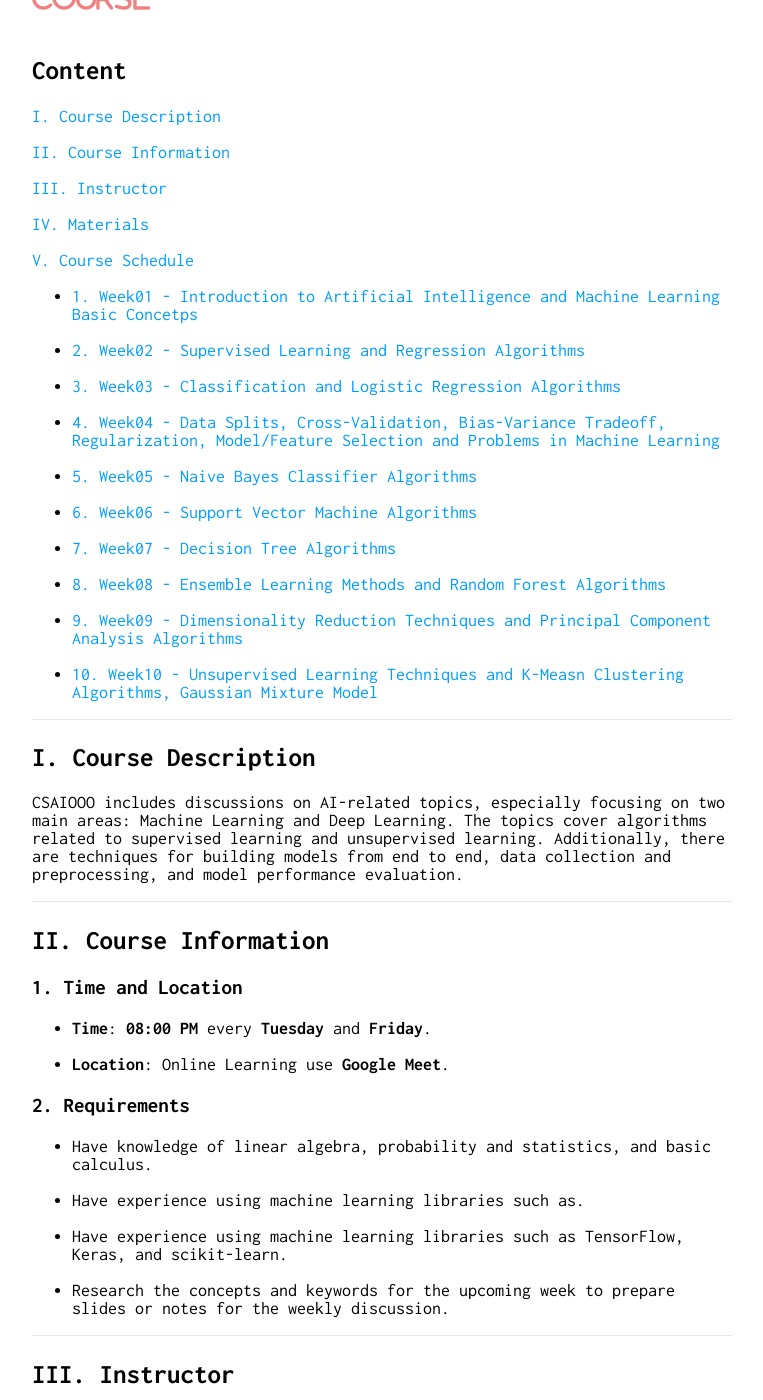
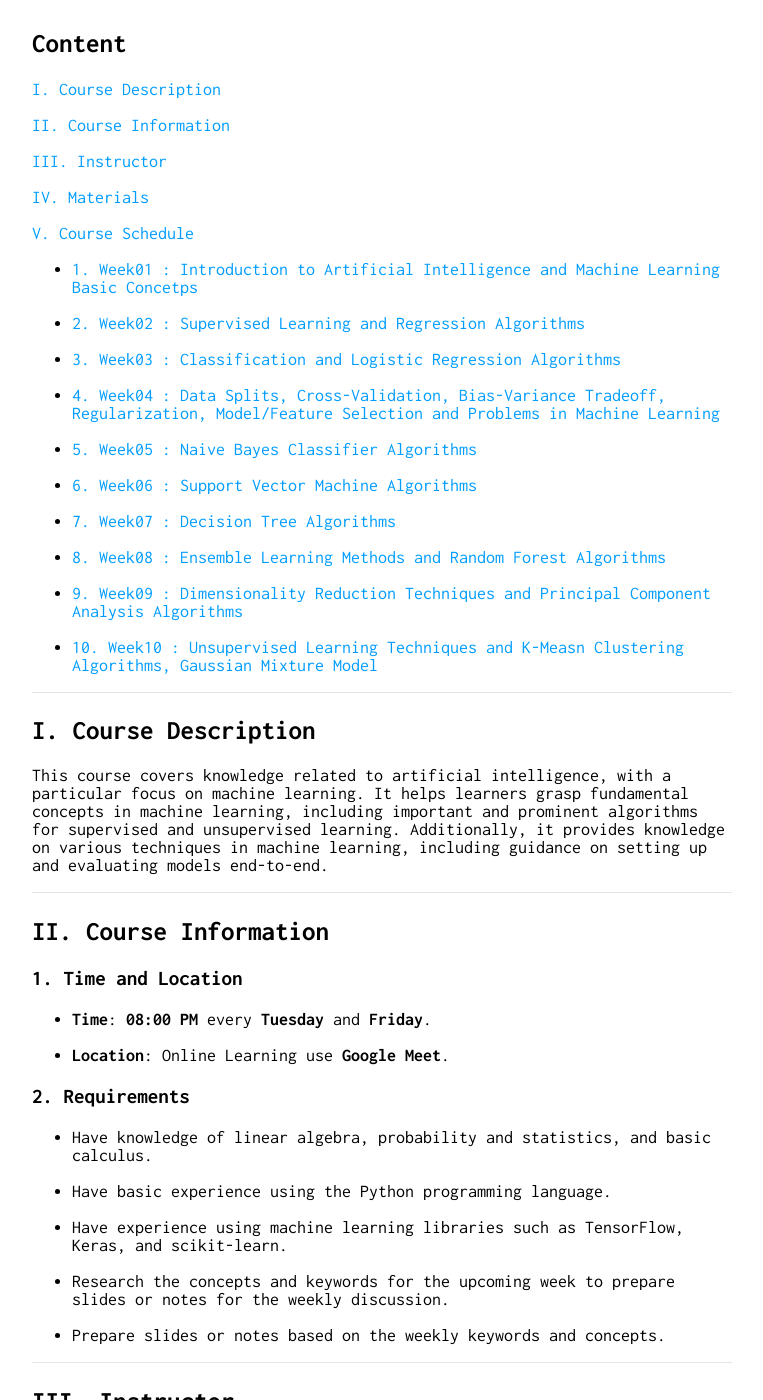
Before and after one commit to nguyenthaihoc02/About-Me, a Jekyll site: the page built from course_all/csai_000.md, in a window 1280 px wide and 1400 px high, scrolled down 205 px. Shown: the whole window, without its empty margins (258-1021 px from the left). Built offline with Jekyll 4.4.1, drawn with Linux system fonts in a browser that asks for light colours; some of the changed text lies outside the part shown.

Commit message:
update course

```diff
--- a/course_all/csai_000.md
+++ b/course_all/csai_000.md
@@ -2,7 +2,7 @@
 layout: default
 ---
 
-<h2 class="fa-solid fa-award" style="color: #F08080;"> CSAI000 : ARTIFICIAL INTELLIGENCE COURSE </h2>
+<h2 class="fa-solid fa-award" style="color: #F08080;"> CSML000 : MACHINE LEARNING COURSE </h2>
 
 ## Content
 
@@ -16,29 +16,29 @@ layout: default
 
 [V. Course Schedule](#v-course-schedule)
 
-* [1. Week01 - Introduction to Artificial Intelligence and Machine Learning Basic Concetps](#week01---introduction-to-artificial-intelligence-and-machine-learning-basic-concepts)
+* [1. Week01 : Introduction to Artificial Intelligence and Machine Learning Basic Concetps](#week01---introduction-to-artificial-intelligence-and-machine-learning-basic-concepts)
 
-* [2. Week02 - Supervised Learning and Regression Algorithms](#week02---suppervised-learning-and-regression-algorithms)
+* [2. Week02 : Supervised Learning and Regression Algorithms](#week02---suppervised-learning-and-regression-algorithms)
 
-* [3. Week03 - Classification and Logistic Regression Algorithms](#week03---classification-and-logistic-regression-algorithms)
+* [3. Week03 : Classification and Logistic Regression Algorithms](#week03---classification-and-logistic-regression-algorithms)
 
-* [4. Week04 - Data Splits, Cross-Validation, Bias-Variance Tradeoff, Regularization, Model/Feature Selection and Problems in Machine Learning](#week04---data-split-cross-validation-bias-variance-tradeoff-regularization-modelfeature-selection-and-problems-in-machine-learning)
+* [4. Week04 : Data Splits, Cross-Validation, Bias-Variance Tradeoff, Regularization, Model/Feature Selection and Problems in Machine Learning](#week04---data-split-cross-validation-bias-variance-tradeoff-regularization-modelfeature-selection-and-problems-in-machine-learning)
 
-* [5. Week05 - Naive Bayes Classifier Algorithms](#week05---naive-bayes-classifier-algorithms)
+* [5. Week05 : Naive Bayes Classifier Algorithms](#week05---naive-bayes-classifier-algorithms)
 
-* [6. Week06 - Support Vector Machine Algorithms](#week06---support-vector-machine-algorithms)
+* [6. Week06 : Support Vector Machine Algorithms](#week06---support-vector-machine-algorithms)
 
-* [7. Week07 - Decision Tree Algorithms](#week07---decision-tree-algorithms)
+* [7. Week07 : Decision Tree Algorithms](#week07---decision-tree-algorithms)
 
-* [8. Week08 - Ensemble Learning Methods and Random Forest Algorithms](#week08---ensemble-method-and-random-forest-algorithms)
+* [8. Week08 : Ensemble Learning Methods and Random Forest Algorithms](#week08---ensemble-method-and-random-forest-algorithms)
 
-* [9. Week09 - Dimensionality Reduction Techniques and Principal Component Analysis Algorithms](#week09---dimensionality-reduction-techniques-and-principal-component-analysis-algorithms)
+* [9. Week09 : Dimensionality Reduction Techniques and Principal Component Analysis Algorithms](#week09---dimensionality-reduction-techniques-and-principal-component-analysis-algorithms)
 
-* [10. Week10 - Unsupervised Learning Techniques and K-Measn Clustering Algorithms, Gaussian Mixture Model](#week10---unsupervised-learning-techniques-k-measn-clusteringgaussian-mixture-model-algorithms)
+* [10. Week10 : Unsupervised Learning Techniques and K-Measn Clustering Algorithms, Gaussian Mixture Model](#week10---unsupervised-learning-techniques-k-measn-clusteringgaussian-mixture-model-algorithms)
 
 ---
 ## I. Course Description
-CSAIOOO includes discussions on AI-related topics, especially focusing on two main areas: Machine Learning and Deep Learning. The topics cover algorithms related to supervised learning and unsupervised learning. Additionally, there are techniques for building models from end to end, data collection and preprocessing, and model performance evaluation.
+This course covers knowledge related to artificial intelligence, with a particular focus on machine learning. It helps learners grasp fundamental concepts in machine learning, including important and prominent algorithms for supervised and unsupervised learning. Additionally, it provides knowledge on various techniques in machine learning, including guidance on setting up and evaluating models end-to-end.
 
 ---
 ## II. Course Information
@@ -50,25 +50,27 @@ CSAIOOO includes discussions on AI-related topics, especially focusing on two ma
 ### 2. Requirements
 * Have knowledge of linear algebra, probability and statistics, and basic calculus.
 
-* Have experience using machine learning libraries such as.
+* Have basic experience using the Python programming language.
 
 * Have experience using machine learning libraries such as TensorFlow, Keras, and scikit-learn.
 
 * Research the concepts and keywords for the upcoming week to prepare slides or notes for the weekly discussion.
+
+* Prepare slides or notes based on the weekly keywords and concepts.
 
 ---
 ## III. Instructor
 ### 1. About Me
 <img class="profile-picture" src="hoc.jpg">
 
-Hi. My name is Hoc, and I am have Bachelor of Engineer in Data Science and Artificial Intelligence Thai Nguyen University of Information and Technolygy Communication.
+Hi. My name is Hoc, and I am have Bachelor of Engineer in Data Science and Artificial Intelligence Thai Nguyen University of Information and Technolygy Communication. [More information about me](https://nguyenthaihoc02.github.io/About-Me).
 
 ### 2. Contact Information
-1. <i class="fa-solid fa-phone"></i> 0834265442
+* <i class="fa-solid fa-phone"></i> 0834265442
 
-2. <i class="fa-solid fa-envelope"></i> <thaihocit02@gmail.com>
+* <i class="fa-solid fa-envelope"></i> <thaihocit02@gmail.com>
 
-3. <i class="fa-brands fa-facebook"></i> [Link facebook](https://www.facebook.com/NguyenThaiHoc.IT)
+* <i class="fa-brands fa-facebook"></i> [Link facebook](https://www.facebook.com/NguyenThaiHoc.IT)
 
 ---
 ## IV. Materials
```
Also changed, not shown: other parts of course_all/csai_000.md (+20 -20 lines).
